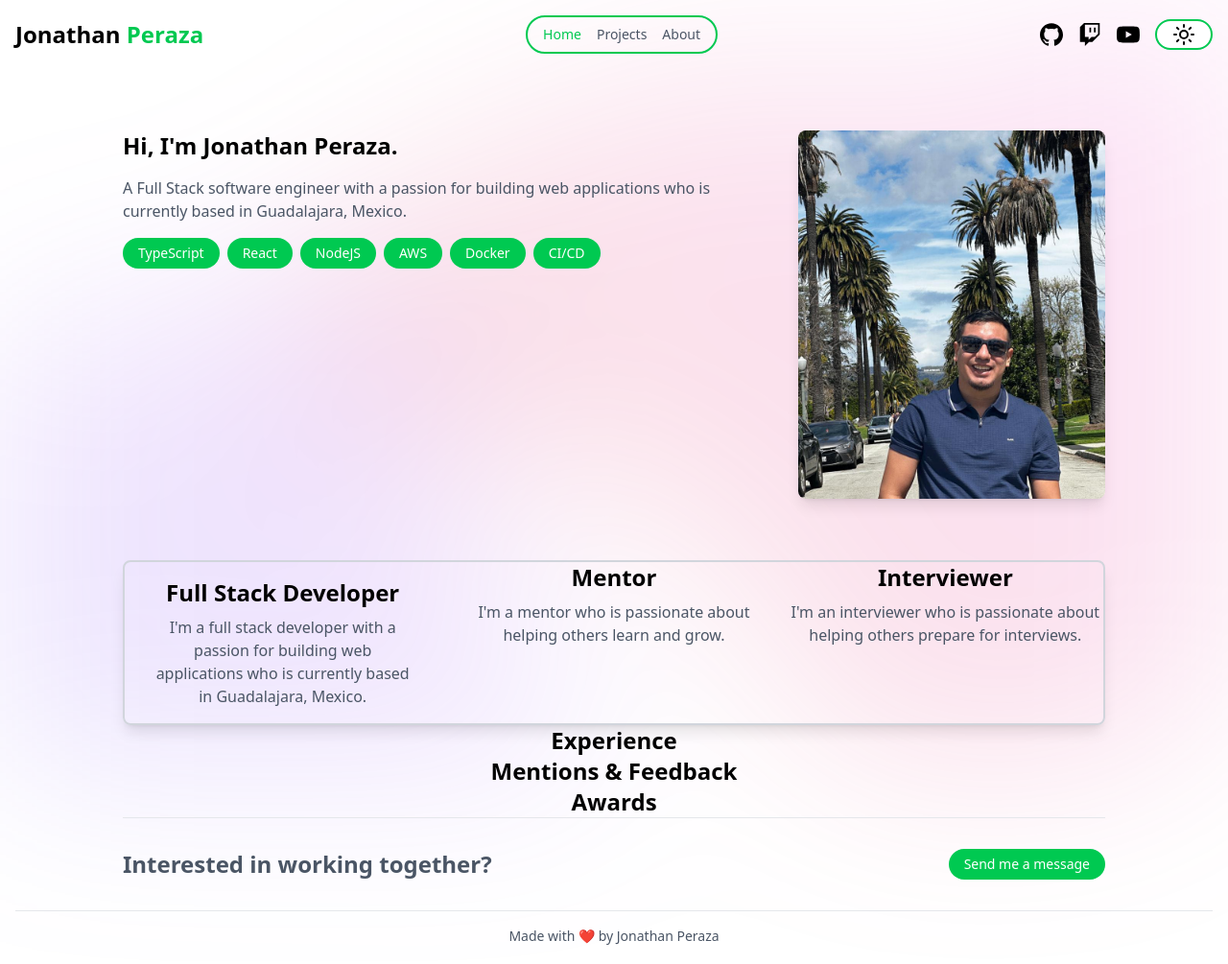
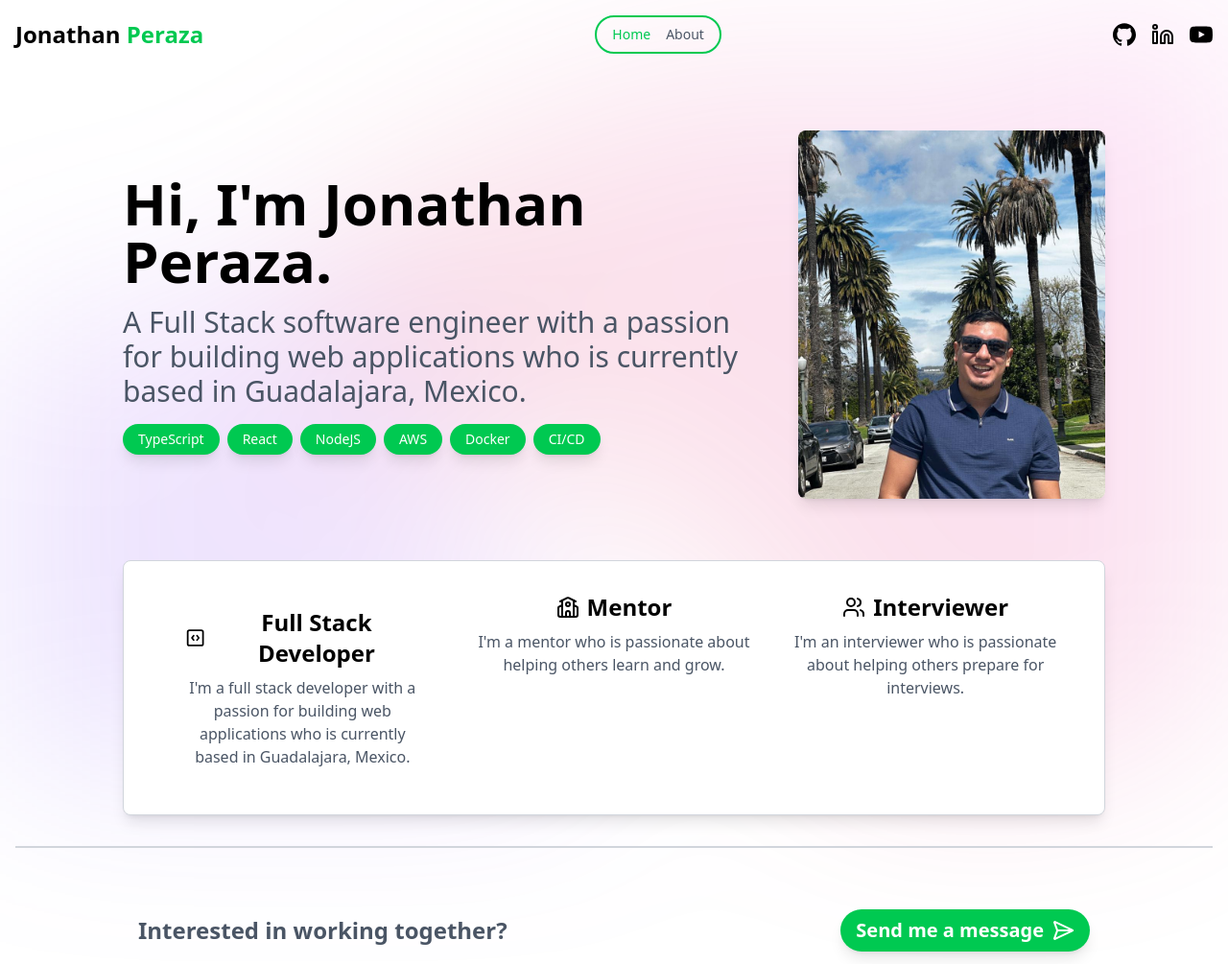
Before and after one commit to imjpfeliciano/imjpfeliciano.github.io, an Astro site: page / in a window 1280 px wide. Shown: the top 1005 px of the page at 96% size. Built offline with nearby package versions, Linux system fonts and the light colour scheme; Astro itself is replaced by a stand-in of ours.

Commit message:
feat: remove uncompleted sections

```diff
--- a/src/components/Chip.astro
+++ b/src/components/Chip.astro
@@ -1,3 +1,5 @@
-<div class="bg-green-500 text-white px-4 py-2 rounded-full text-sm h-8 w-fit flex items-center justify-center">
+<div
+    class="bg-green-500 text-white px-4 py-2 rounded-full text-sm h-8 w-fit flex items-center justify-center shadow-lg"
+>
     <slot />
 </div>
--- a/src/components/ExperienceItem.astro
+++ b/src/components/ExperienceItem.astro
@@ -3,7 +3,6 @@ const role = Astro.props.role;
 const company = Astro.props.company;
 const startDate = Astro.props.startDate;
 const endDate = Astro.props.endDate;
-const description = Astro.props.description;
 ---
 
 <div class="flex flex-col gap-2">
@@ -12,5 +11,7 @@ const description = Astro.props.description;
         <span class="text-gray-600">{company}</span>
     </div>
     <div class="text-gray-600">{startDate} - {endDate}</div>
-    <div class="text-gray-600">{description}</div>
+    <div class="text-gray-600">
+        <slot />
+    </div>
 </div>
--- a/src/components/Navbar.astro
+++ b/src/components/Navbar.astro
@@ -1,60 +1,70 @@
 ---
-import github from '../assets/github.svg';
-import twitch from '../assets/twitch.svg';
-import youtube from '../assets/youtube.svg';
-import ThemeToggle from './ThemeToggle.astro';
+import github from "../assets/github.svg";
+import linkedin from "../assets/linkedin.svg";
+import youtube from "../assets/youtube.svg";
 
 const activeLink = Astro.url.pathname;
 const links = [
     {
-        label: 'Home',
-        href: '/',
-        isActive: activeLink === '/'
+        label: "Home",
+        href: "/",
+        isActive: activeLink === "/",
     },
+    // {
+    //     label: "Projects",
+    //     href: "/projects",
+    //     isActive: activeLink === "/projects",
+    // },
     {
-        label: 'Projects',
-        href: '/projects',
-        isActive: activeLink === '/projects'
+        label: "About",
+        href: "/about",
+        isActive: activeLink === "/about",
     },
-    {
-        label: 'About',
-        href: '/about',
-        isActive: activeLink === '/about'
-    }
-]
+];
 ---
+
 <div class="flex justify-between items-center w-full py-4">
     <a href="/">
         <!-- <img src="/logo.svg" alt="Logo" class="w-10 h-10" /> -->
-        <h1 class="text-2xl font-bold">Jonathan <span class="text-green-500">Peraza</span></h1>
+        <h1 class="text-2xl font-bold">
+            Jonathan <span class="text-green-500">Peraza</span>
+        </h1>
     </a>
 
-    <div class="flex items-center gap-4 border-2 border-green-500 rounded-full py-2 px-4">
-        {links.map((link) => (
-            <a href={link.href} class:list={[
-                'text-gray-600',
-                'text-sm',
-                'font-medium',
-                'hover:text-green-500',
-                'transition-all',
-                'duration-300',
-                link.isActive ? 'text-green-500' : ''
-            ]}>{link.label}</a>
-        ))}
-
+    <div
+        class="flex items-center gap-4 border-2 border-green-500 rounded-full py-2 px-4"
+    >
+        {
+            links.map((link) => (
+                <a
+                    href={link.href}
+                    class:list={[
+                        "text-gray-600",
+                        "text-sm",
+                        "font-medium",
+                        "hover:text-green-500",
+                        "transition-all",
+                        "duration-300",
+                        link.isActive ? "text-green-500" : "",
+                    ]}
+                >
+                    {link.label}
+                </a>
+            ))
+        }
     </div>
 
     <div class="flex items-center gap-4">
         <a href="https://github.com/imjpfeliciano" target="_blank">
             <img src={github.src} alt="GitHub" class="w-6 h-6" />
         </a>
-        <a href="https://linkedin.com/in/imjpfeliciano" target="_blank">
-            <img src={twitch.src} alt="Twitch" class="w-6 h-6" />
+        <a href="https://www.linkedin.com/in/jpfeliciano/" target="_blank">
+            <img src={linkedin.src} alt="LinkedIn" class="w-6 h-6" />
         </a>
         <a href="https://youtube.com/@imjpfeliciano" target="_blank">
             <img src={youtube.src} alt="YouTube" class="w-6 h-6" />
         </a>
 
-        <ThemeToggle />
+        <!-- <ThemeToggle /> -->
     </div>
 </div>
--- a/src/components/Welcome.astro
+++ b/src/components/Welcome.astro
@@ -1,75 +1,96 @@
 ---
-import Chip from './Chip.astro';
+import { School, SquareCode, Users } from "@lucide/astro";
+import Chip from "./Chip.astro";
 
-const technologies = ['TypeScript', 'React', 'NodeJS', 'AWS', 'Docker', 'CI/CD'];
+const technologies = [
+	"TypeScript",
+	"React",
+	"NodeJS",
+	"AWS",
+	"Docker",
+	"CI/CD",
+];
 ---
+
 <div class="flex flex-col items-center justify-center w-full">
-	<div class="flex flex-row gap-8 justify-between w-full max-w-5xl mx-auto py-16">
+	<div
+		class="flex flex-row gap-8 justify-between items-center w-full max-w-5xl mx-auto py-16"
+	>
 		<div class="flex flex-col gap-4">
+			<p class="text-6xl font-bold">Hi, I'm Jonathan Peraza.</p>
 
-			<p class="text-2xl font-bold">
-				Hi, I'm Jonathan Peraza.
-			</p>
-
-			<p class="text-gray-600">
-				A Full Stack software engineer with a passion for building web applications who is currently based in Guadalajara, Mexico.
+			<p class="text-gray-600 text-3xl">
+				A Full Stack software engineer with a passion for building web
+				applications who is currently based in Guadalajara, Mexico.
 			</p>
 
 			<div class="flex flex-row gap-4 flex-wrap w-full">
 				<!-- Chips -->
-				 <div class="flex flex-row gap-2">
-					{technologies.map((technology) => (
-						<Chip>{technology}</Chip>
-					))}
+				<div class="flex flex-row gap-2">
+					{
+						technologies.map((technology) => (
+							<Chip>{technology}</Chip>
+						))
+					}
 				</div>
 			</div>
 		</div>
 
 		<div class="shrink-0">
-			<img src="/profile-hw.jpg" alt="Profile" class="rounded-lg object-cover w-80 h-96 shadow-lg" />
+			<img
+				src="/profile-hw.jpg"
+				alt="Profile"
+				class="rounded-lg object-cover w-80 h-96 shadow-lg"
+			/>
 		</div>
 	</div>
 
-	<div class="border-2 border-gray-300 rounded-lg grid grid-cols-3 gap-4 w-full max-w-5xl mx-auto shadow-lg">
+	<div
+		class="border border-gray-300 rounded-lg grid grid-cols-3 gap-4 w-full max-w-5xl mx-auto shadow-lg bg-white p-8"
+	>
 		<div class="flex flex-col gap-2 col-span-1 py-4 px-8">
-			<div class="text-2xl font-bold text-center">
+			<div
+				class="text-2xl font-bold text-center flex flex-row items-center justify-center gap-2"
+			>
+				<SquareCode />
 				Full Stack Developer
 			</div>
 			<div class="text-gray-600 text-center">
-				I'm a full stack developer with a passion for building web applications who is currently based in Guadalajara, Mexico.
+				I'm a full stack developer with a passion for building web
+				applications who is currently based in Guadalajara, Mexico.
 			</div>
 		</div>
 
 		<div class="flex flex-col gap-2 col-span-1">
-			<div class="text-2xl font-bold text-center">
+			<div
+				class="text-2xl font-bold text-center flex flex-row items-center justify-center gap-2"
+			>
+				<School />
 				Mentor
 			</div>
 			<div class="text-gray-600 text-center">
-				I'm a mentor who is passionate about helping others learn and grow.
+				I'm a mentor who is passionate about helping others learn and
+				grow.
 			</div>
 		</div>
 
 		<div class="flex flex-col gap-2 col-span-1">
-			<div class="text-2xl font-bold text-center">
+			<div
+				class="text-2xl font-bold text-center flex flex-row items-center justify-center gap-2"
+			>
+				<Users />
 				Interviewer
 			</div>
 			<div class="text-gray-600 text-center">
-				I'm an interviewer who is passionate about helping others prepare for interviews.
+				I'm an interviewer who is passionate about helping others
+				prepare for interviews.
 			</div>
 		</div>
-
 	</div>
 
-	<div class="text-2xl font-bold">
-		Experience
-	</div>
+	<!-- <div class="text-2xl font-bold">Experience</div> -->
 
-	<div class="text-2xl font-bold">
-		Mentions & Feedback
-	</div>
+	<!-- <div class="text-2xl font-bold">Mentions & Feedback</div> -->
 
-	<div class="text-2xl font-bold">
-		Awards
-	</div>
-
+	<!-- <div class="text-2xl font-bold">Awards</div> -->
 </div>
--- a/src/layouts/Layout.astro
+++ b/src/layouts/Layout.astro
@@ -1,8 +1,10 @@
 ---
+import { SendHorizontal } from "@lucide/astro";
+import background from "../assets/background.svg";
+import Navbar from "../components/Navbar.astro";
 import "../styles/global.css";
-import background from '../assets/background.svg';
-import Navbar from '../components/Navbar.astro';
 ---
+
 <!doctype html>
 <html lang="en">
 	<head>
@@ -14,24 +16,37 @@ import Navbar from '../components/Navbar.astro';
 	</head>
 	<body>
 		<div class="w-screen h-screen px-4">
-			<img id="background" src={background.src} alt="" fetchpriority="high" />
-			<main class="flex flex-col items-center justify-center w-full">
+			<img
+				id="background"
+				src={background.src}
+				alt=""
+				fetchpriority="high"
+			/>
+			<main
+				class="flex flex-col items-center justify-center w-full border-b-2 border-gray-300 pb-8"
+			>
 				<Navbar />
 				<slot />
 			</main>
-			<div class="border-t border-gray-200 py-8 flex flex-row items-center justify-between max-w-5xl mx-auto">
+			<div
+				class="py-16 px-4 flex flex-row items-center justify-between max-w-5xl mx-auto"
+			>
 				<p class="text-center text-gray-600 text-2xl font-semibold">
 					Interested in working together?
 				</p>
-				<button class="bg-green-500 text-white px-4 py-2 rounded-full text-sm h-8 w-fit flex items-center justify-center cursor-pointer hover:bg-green-600 transition-all duration-300">
-					Send me a message
-				</button>
+				<a
+					href="mailto:jperazafeliciano@gmail.com"
+					class="bg-green-500 text-white font-semibold px-4 py-2 rounded-full text-xl w-fit flex flex-row gap-2 items-center justify-center cursor-pointer hover:bg-green-600 transition-all duration-300 shadow-lg"
+				>
+					Send me a message <SendHorizontal />
+				</a>
 			</div>
-			<footer class="text-center text-sm text-gray-600 border-t border-gray-200 py-4">
+			<footer
+				class="text-center text-sm text-gray-600 border-t-2 border-gray-300 py-4"
+			>
 				Made with ❤️ by Jonathan Peraza
 			</footer>
 		</div>
-
 	</body>
 </html>
 
@@ -54,7 +69,9 @@ import Navbar from '../components/Navbar.astro';
 	}
 
 	#container {
-		font-family: Inter, Roboto, 'Helvetica Neue', 'Arial Nova', 'Nimbus Sans', Arial, sans-serif;
+		font-family:
+			Inter, Roboto, "Helvetica Neue", "Arial Nova", "Nimbus Sans", Arial,
+			sans-serif;
 		height: 100%;
 	}
 </style>
--- a/src/pages/about.astro
+++ b/src/pages/about.astro
@@ -60,9 +60,8 @@ const skills = ["React", "Next.js", "TypeScript", "JavaScript", "HTML", "CSS"];
                 <ExperienceItem
                     role="Software Engineer"
                     company="Cerby Inc."
-                    startDate="2018"
+                    startDate="2023"
                     endDate="2025"
-                    description="Lorem ipsum dolor sit amet consectetur adipisicing elit. Quisquam, quos."
                 />
 
                 <ExperienceItem
@@ -70,15 +69,19 @@ const skills = ["React", "Next.js", "TypeScript", "JavaScript", "HTML", "CSS"];
                     company="HumanAPI"
                     startDate="2021"
                     endDate="2023"
-                    description="Lorem ipsum dolor sit amet consectetur adipisicing elit. Quisquam, quos."
                 />
 
                 <ExperienceItem
                     role="Software Engineer III"
                     company="Wizeline"
                     startDate="2017"
-                    endDate="2022"
-                    description="Lorem ipsum dolor sit amet consectetur adipisicing elit. Quisquam, quos."
+                    endDate="2021"
+                />
+                <ExperienceItem
+                    role="Software Engineer"
+                    company="SalesUp! (Now Upnify)"
+                    startDate="2016"
+                    endDate="2017"
                 />
             </div>
         </AboutSection>
```
Also changed, not shown: src/assets/linkedin.svg (added).
